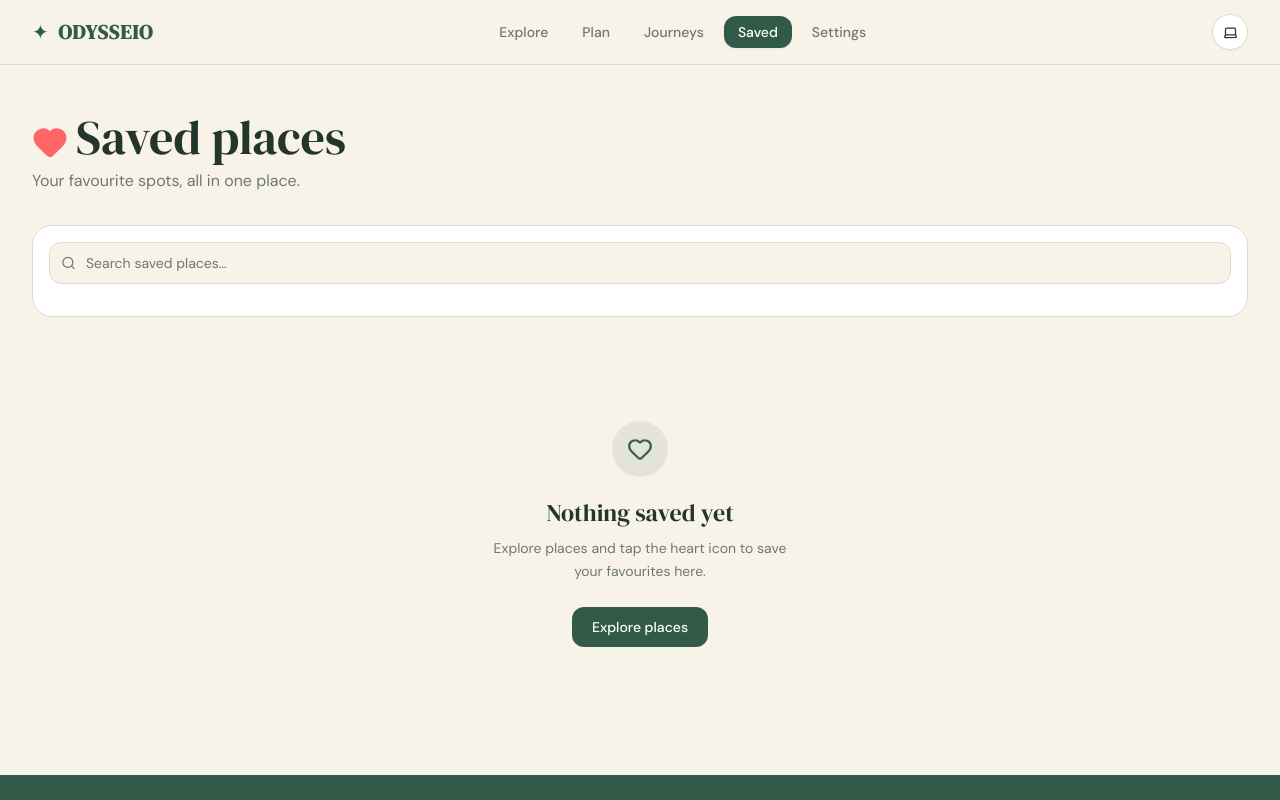
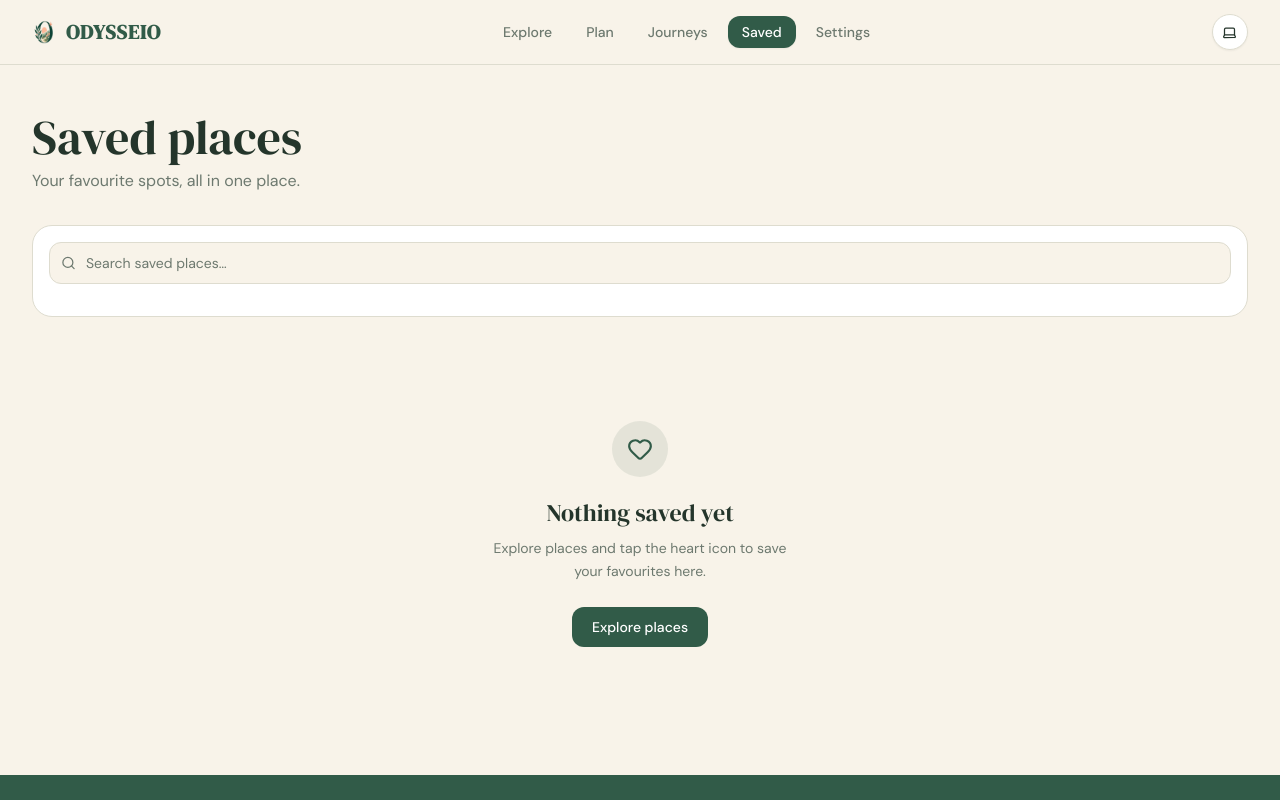
Before and after one commit to NiranjanD0/odysseio, a Next.js app in the folder frontend/: page /saved in a window 1280 px wide. Shown: the top 800 px of the page. Built offline with nearby package versions, Linux system fonts and the light colour scheme.

Commit message:
feat(ui): replace star icon with odysseio logo in header

```diff
--- a/frontend/app/saved/page.tsx
+++ b/frontend/app/saved/page.tsx
@@ -55,7 +55,6 @@
         <div className="max-w-7xl mx-auto">
           <div className="mb-8">
             <h1 className="font-serif text-4xl sm:text-5xl text-text mb-2">
-              <Heart className="inline mr-2 text-red-400 fill-red-400" size={36} />
               Saved places
             </h1>
             <p className="text-text-muted">Your favourite spots, all in one place.</p>
--- a/frontend/components/layout/Header.tsx
+++ b/frontend/components/layout/Header.tsx
@@ -4,6 +4,7 @@
 import { useState } from "react";
 import { Map, Compass, Calendar, BookmarkCheck, Settings, Menu, X } from "lucide-react";
 import { motion, AnimatePresence } from "motion/react";
+import Image from "next/image";
 import { ThemeSwitcher } from "@/components/ui/theme-switcher";
 import { CurtainLink } from "@/components/ui/page-curtains";
 
@@ -29,7 +30,14 @@
             className="flex items-center gap-2.5 font-serif text-xl tracking-tight text-forest dark:text-forest hover:opacity-85 transition-opacity"
             aria-label="ODYSSEIO home"
           >
-            <span className="text-xl text-forest">✦</span>
+            <Image
+              src="/favicon-32x32.png"
+              alt="ODYSSEIO logo"
+              width={24}
+              height={24}
+              className="rounded-md object-contain"
+              priority
+            />
             <span className="font-semibold tracking-wider">ODYSSEIO</span>
           </CurtainLink>
 
```
